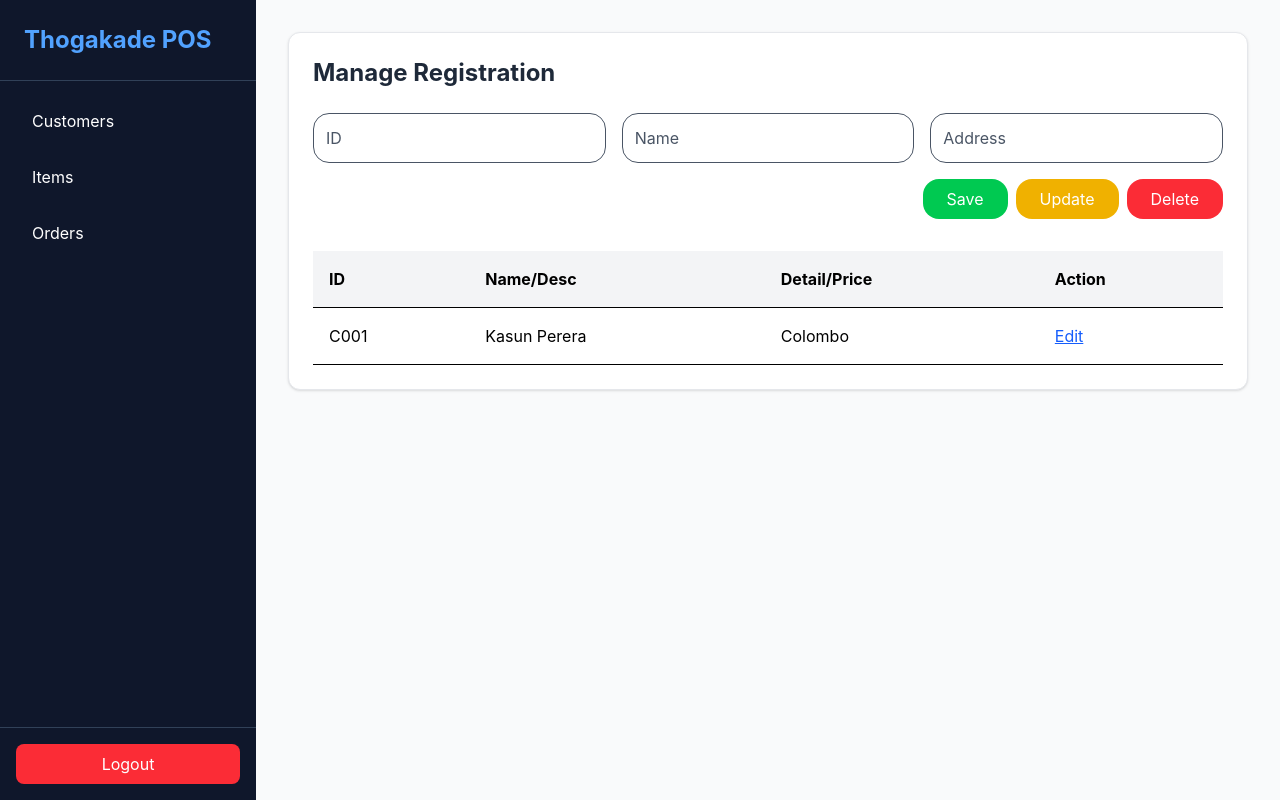
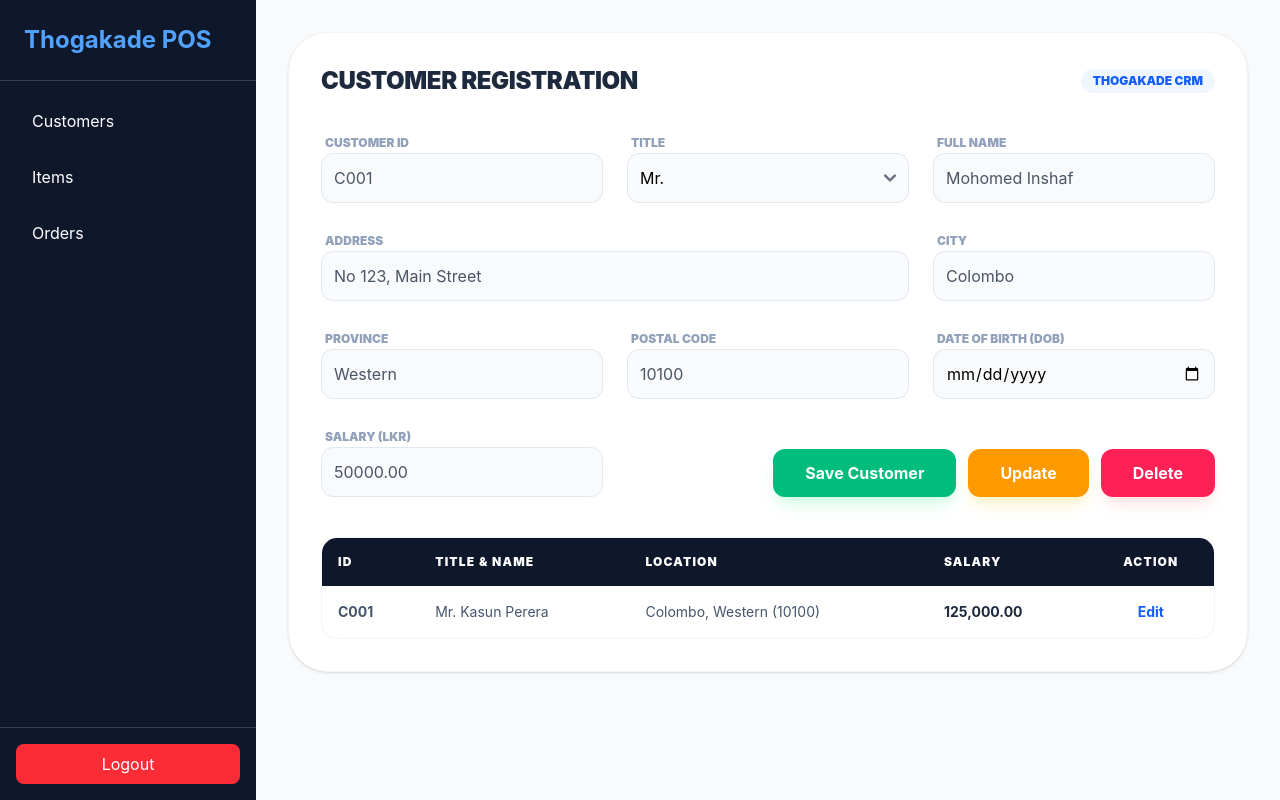
Before and after one commit to Mhdinshaf/thogakade-enterprise-frontend, an Angular app: page /dashboard/customer in a window 1280 px wide. Built offline with nearby package versions, Linux system fonts and the light colour scheme.

Commit message:
feat: Revamp Customer Registration form layout and functionality

```diff
--- a/src/app/page/dashboard/customer/customer.html
+++ b/src/app/page/dashboard/customer/customer.html
@@ -1,33 +1,88 @@
-<div class="bg-white p-6 rounded-xl shadow-sm border border-gray-200">
-  <h2 class="text-2xl font-bold text-gray-800 mb-6">Manage Registration</h2>
+<div class="bg-white p-8 rounded-[2.5rem] shadow-sm border border-gray-100">
+  <div class="flex justify-between items-center mb-8">
+    <h2 class="text-2xl font-black text-slate-800 uppercase tracking-tight">Customer Registration</h2>
+    <span class="bg-blue-50 text-blue-600 text-xs font-black px-3 py-1 rounded-full uppercase">Thogakade CRM</span>
+  </div>
 
-  <div class="grid grid-cols-1 md:grid-cols-3 gap-4 mb-8">
-    <input type="text" placeholder="ID" class="p-3 border rounded-lg outline-none focus:border-blue-500">
-    <input type="text" placeholder="Name" class="p-3 border rounded-lg outline-none focus:border-blue-500">
-    <input type="text" placeholder="Address" class="p-3 border rounded-lg outline-none focus:border-blue-500">
-    <div class="md:col-span-3 flex justify-end gap-2">
-      <button class="bg-green-500 text-white px-6 py-2 rounded-lg hover:bg-green-600">Save</button>
-      <button class="bg-yellow-500 text-white px-6 py-2 rounded-lg hover:bg-yellow-600">Update</button>
-      <button class="bg-red-500 text-white px-6 py-2 rounded-lg hover:bg-red-600">Delete</button>
+  <div class="grid grid-cols-1 md:grid-cols-2 lg:grid-cols-3 gap-6 mb-10">
+
+    <div class="space-y-1">
+      <label class="text-xs font-black text-slate-400 uppercase ml-1">Customer ID</label>
+      <input type="text" placeholder="C001" class="w-full p-3 bg-slate-50 border border-slate-200 rounded-xl outline-none focus:border-blue-500 focus:ring-2 focus:ring-blue-100 transition">
+    </div>
+
+    <div class="space-y-1">
+      <label class="text-xs font-black text-slate-400 uppercase ml-1">Title</label>
+      <select class="w-full p-3 bg-slate-50 border border-slate-200 rounded-xl outline-none focus:border-blue-500 transition">
+        <option>Mr.</option>
+        <option>Mrs.</option>
+        <option>Miss.</option>
+        <option>Ms.</option>
+      </select>
+    </div>
+
+    <div class="space-y-1">
+      <label class="text-xs font-black text-slate-400 uppercase ml-1">Full Name</label>
+      <input type="text" placeholder="Mohomed Inshaf" class="w-full p-3 bg-slate-50 border border-slate-200 rounded-xl outline-none focus:border-blue-500 transition">
+    </div>
+
+    <div class="space-y-1 md:col-span-2">
+      <label class="text-xs font-black text-slate-400 uppercase ml-1">Address</label>
+      <input type="text" placeholder="No 123, Main Street" class="w-full p-3 bg-slate-50 border border-slate-200 rounded-xl outline-none focus:border-blue-500 transition">
+    </div>
+
+    <div class="space-y-1">
+      <label class="text-xs font-black text-slate-400 uppercase ml-1">City</label>
+      <input type="text" placeholder="Colombo" class="w-full p-3 bg-slate-50 border border-slate-200 rounded-xl outline-none focus:border-blue-500 transition">
+    </div>
+
+    <div class="space-y-1">
+      <label class="text-xs font-black text-slate-400 uppercase ml-1">Province</label>
+      <input type="text" placeholder="Western" class="w-full p-3 bg-slate-50 border border-slate-200 rounded-xl outline-none focus:border-blue-500 transition">
+    </div>
+
+    <div class="space-y-1">
+      <label class="text-xs font-black text-slate-400 uppercase ml-1">Postal Code</label>
+      <input type="text" placeholder="10100" class="w-full p-3 bg-slate-50 border border-slate-200 rounded-xl outline-none focus:border-blue-500 transition">
+    </div>
+
+    <div class="space-y-1">
+      <label class="text-xs font-black text-slate-400 uppercase ml-1">Date of Birth (DOB)</label>
+      <input type="date" class="w-full p-3 bg-slate-50 border border-slate-200 rounded-xl outline-none focus:border-blue-500 transition">
+    </div>
+
+    <div class="space-y-1">
+      <label class="text-xs font-black text-slate-400 uppercase ml-1">Salary (LKR)</label>
+      <input type="number" placeholder="50000.00" class="w-full p-3 bg-slate-50 border border-slate-200 rounded-xl outline-none focus:border-blue-500 transition">
+    </div>
+
+    <div class="md:col-span-2 lg:col-span-2 flex items-end gap-3 justify-end pt-4">
+      <button class="bg-emerald-500 hover:bg-emerald-600 text-white font-bold px-8 py-3 rounded-xl shadow-lg shadow-emerald-100 transition duration-300">Save Customer</button>
+      <button class="bg-amber-500 hover:bg-amber-600 text-white font-bold px-8 py-3 rounded-xl shadow-lg shadow-amber-100 transition duration-300">Update</button>
+      <button class="bg-rose-500 hover:bg-rose-600 text-white font-bold px-8 py-3 rounded-xl shadow-lg shadow-rose-100 transition duration-300">Delete</button>
     </div>
   </div>
 
-  <div class="overflow-x-auto">
-    <table class="w-full text-left border-collapse">
-      <thead>
-        <tr class="bg-gray-100">
-          <th class="p-4 border-b">ID</th>
-          <th class="p-4 border-b">Name/Desc</th>
-          <th class="p-4 border-b">Detail/Price</th>
-          <th class="p-4 border-b">Action</th>
+  <div class="mt-10 overflow-hidden rounded-2xl border border-slate-100">
+    <table class="w-full text-left">
+      <thead class="bg-slate-900 text-white">
+        <tr>
+          <th class="p-4 text-xs font-black uppercase tracking-widest">ID</th>
+          <th class="p-4 text-xs font-black uppercase tracking-widest">Title & Name</th>
+          <th class="p-4 text-xs font-black uppercase tracking-widest">Location</th>
+          <th class="p-4 text-xs font-black uppercase tracking-widest">Salary</th>
+          <th class="p-4 text-xs font-black uppercase tracking-widest text-center">Action</th>
         </tr>
       </thead>
-      <tbody>
-        <tr class="hover:bg-gray-50">
-          <td class="p-4 border-b">C001</td>
-          <td class="p-4 border-b">Kasun Perera</td>
-          <td class="p-4 border-b">Colombo</td>
-          <td class="p-4 border-b"><button class="text-blue-600 underline">Edit</button></td>
+      <tbody class="text-sm text-slate-600 divide-y divide-slate-100">
+        <tr class="hover:bg-slate-50 transition">
+          <td class="p-4 font-bold">C001</td>
+          <td class="p-4">Mr. Kasun Perera</td>
+          <td class="p-4">Colombo, Western (10100)</td>
+          <td class="p-4 font-bold text-slate-800">125,000.00</td>
+          <td class="p-4 text-center">
+            <button class="text-blue-600 hover:underline font-bold">Edit</button>
+          </td>
         </tr>
       </tbody>
     </table>
```
Also changed, not shown: src/app/page/dashboard/customer/customer.ts (line endings or trailing spaces).
